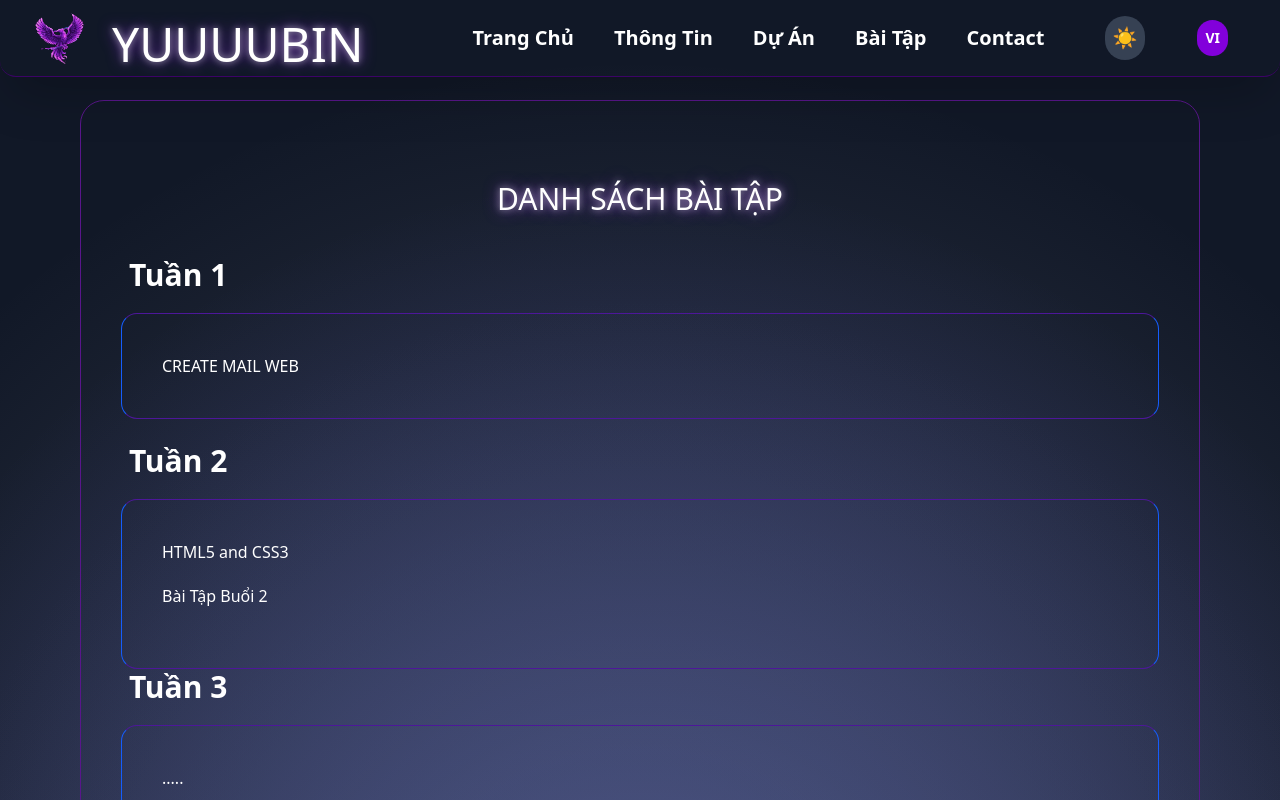
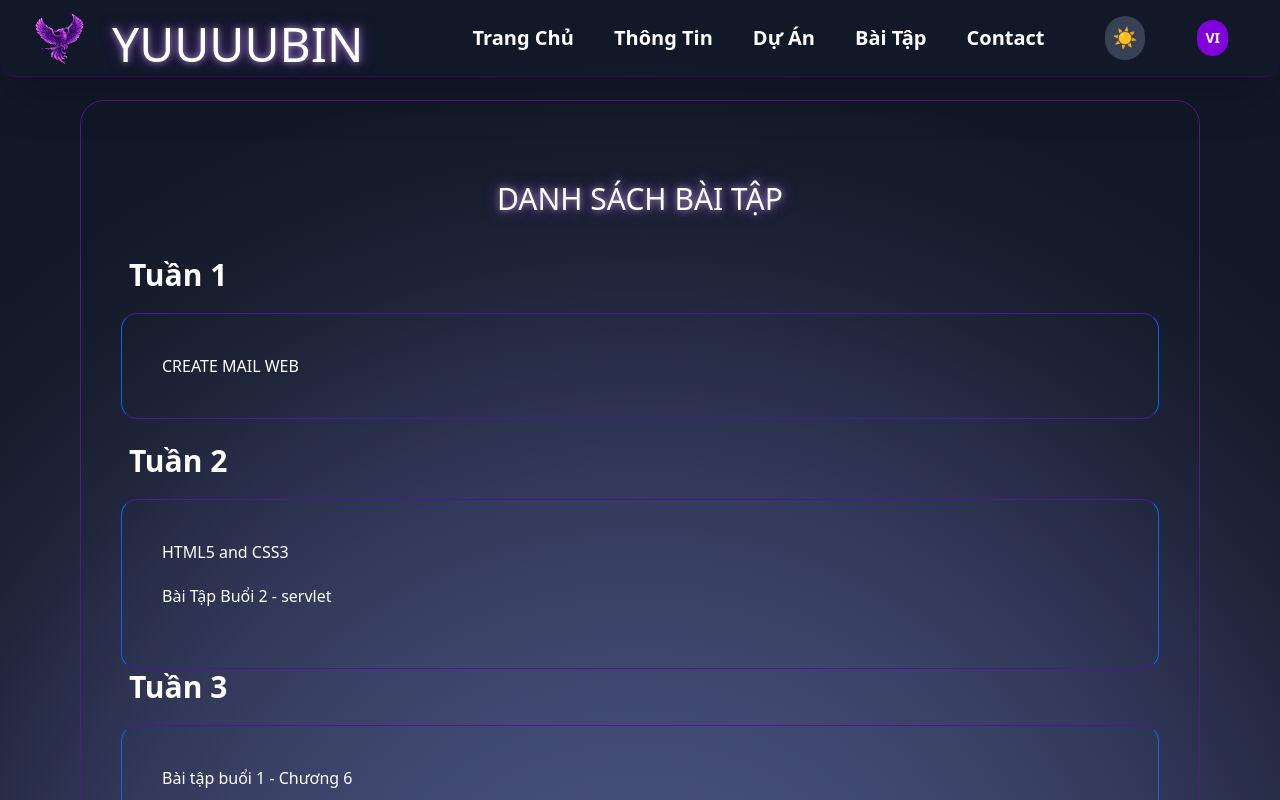
Before and after one commit to YuuuuBin2k5/YuuuuBinPage, a React (Vite) app in the folder client/: page /baitap in a window 1280 px wide. Shown: the top 800 px of the page. Built offline with nearby package versions, Linux system fonts and the light colour scheme; a web font is replaced by a local one.

Commit message:
Update new

```diff
--- a/client/src/pages/BaiTap.jsx
+++ b/client/src/pages/BaiTap.jsx
@@ -29,15 +29,15 @@ function BaiTap() {
           </li>
           <li className="mb-5">
             <a href="https://tuan2-buoi2.onrender.com/" target="_blank">
-              Bài Tập Buổi 2
+              Bài Tập Buổi 2 - servlet
             </a>
           </li>
         </ul>
         <h2 className="text-3xl font-bold mb-5 ml-2">Tuần 3</h2>
         <ul className="p-10 border border-x-blue-600 border-y-violet-900 rounded-2xl">
           <li className="mb-5">
-            <a href="#" target="_blank">
-              .....
+            <a href="https://tuan3-buoi1.onrender.com" target="_blank">
+              Bài tập buổi 1 - Chương 6
             </a>
           </li>
           <li className="mb-5">
```
